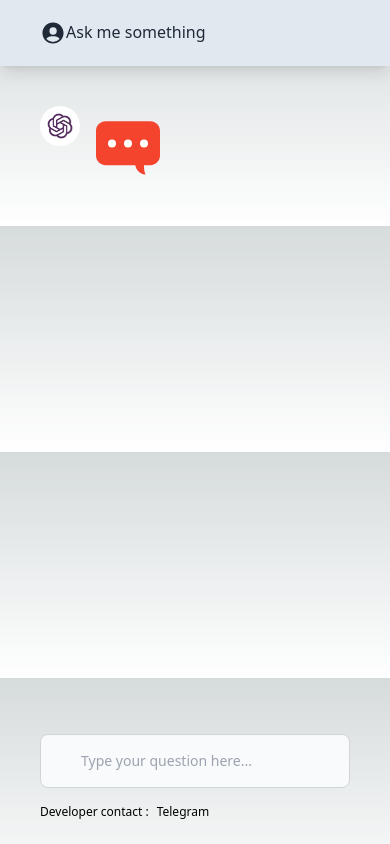
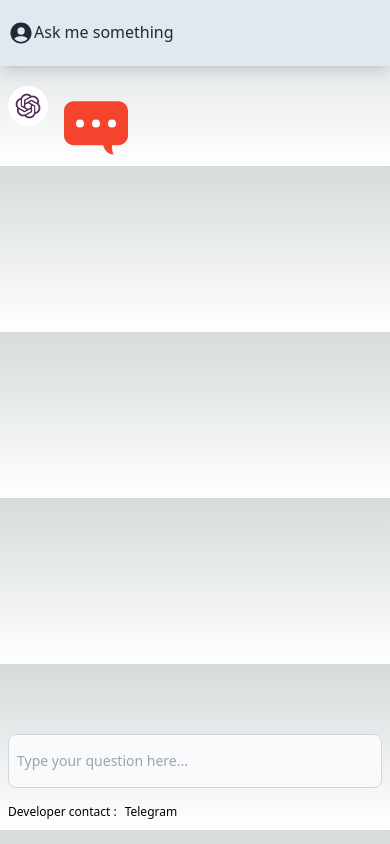
Before and after one commit to AndrianarivoAlpha/alpha-chatbot, a Next.js app: page / in a window 390 px wide. Built offline with nearby package versions, Linux system fonts and the light colour scheme.

Commit message:
modified:   pages/api/hello.js 	modified:   pages/api/index.js 	modified:   pages/index.js

```diff
--- a/pages/api/hello.js
+++ b/pages/api/hello.js
@@ -1,4 +1,3 @@
 export default async function handler(req, res) {
-
   res.status(200).json({ message: 'Hello world!' });
 }
--- a/pages/api/index.js
+++ b/pages/api/index.js
@@ -12,6 +12,6 @@ export default async function handler(req, res) {
   if (question) {
     const response = await api.sendMessage(question)
     console.log(response);
-    res.status(200).json({data :response.text})
+    res.status(200).json({data: response.text})
   }
 }
--- a/pages/index.js
+++ b/pages/index.js
@@ -4,6 +4,7 @@ import * as Icon from 'react-icons/io5'
 import { useState } from 'react'
 import { Comment } from 'react-loader-spinner'
 import Logo from '../public/logo.png'
+import { stringify } from 'postcss'
 
 const fetcher = (url) => fetch(url).then((res) => res.json())
 
@@ -60,14 +61,14 @@ export default function Home() {
       <main className='flex flex-col w-full'>
         <form
           onSubmit={fetchResponse}
-          className="w-full mb-6 px-10 bottom-0 fixed"
+          className="w-full mb-6 lg:px-10 px-2 bottom-0 fixed"
         >
           <label for="search" className="mb-2 text-sm font-medium text-gray-900 sr-only dark:text-white">Ask me everything</label>
           <div className="relative">
             <input
               type="text"
               id="text"
-              className="block w-full p-4 pl-10 text-sm text-gray-900 border border-gray-300 rounded-lg bg-gray-50 focus:ring-blue-500 focus:border-blue-500 dark:bg-gray-700 dark:border-gray-600 dark:placeholder-gray-400 dark:text-white dark:focus:ring-blue-500 dark:focus:border-blue-500"
+              className="block w-full p-4 lg:pl-10 pl-2 text-sm text-gray-900 border border-gray-300 rounded-lg bg-gray-50 focus:ring-blue-500 focus:border-blue-500 dark:bg-gray-700 dark:border-gray-600 dark:placeholder-gray-400 dark:text-white dark:focus:ring-blue-500 dark:focus:border-blue-500"
               placeholder="Type your question here..."
               required
               value={question}
@@ -99,7 +100,7 @@ export default function Home() {
         </form>
 
         <div className='w-full flex flex-col'>
-          <div className='w-full flex bg-slate-200 text-gray-800 py-5 px-10 shadow-lg'>
+          <div className='w-full flex bg-slate-200 text-gray-800 py-5 lg:px-10 px-2 shadow-lg'>
             <Icon.IoPersonCircleSharp size={26} />
             <p>
               {
@@ -114,7 +115,7 @@ export default function Home() {
 
           {
             !loading && response ?
-              <div className='w-full flex gap-2 items-start p-10'>
+              <div className='w-full flex gap-2 items-start lg:px-10 px-2 pt-5'>
                 <Image
                   src={Logo}
                   height={60}
@@ -127,7 +128,7 @@ export default function Home() {
                 </p>
               </div>
               :
-              <div className='w-full flex gap-2 items-start p-10'>
+              <div className='w-full flex gap-2 items-start lg:px-10 px-2 pt-5'>
                 <Image
                   src={Logo}
                   height={60}
```
